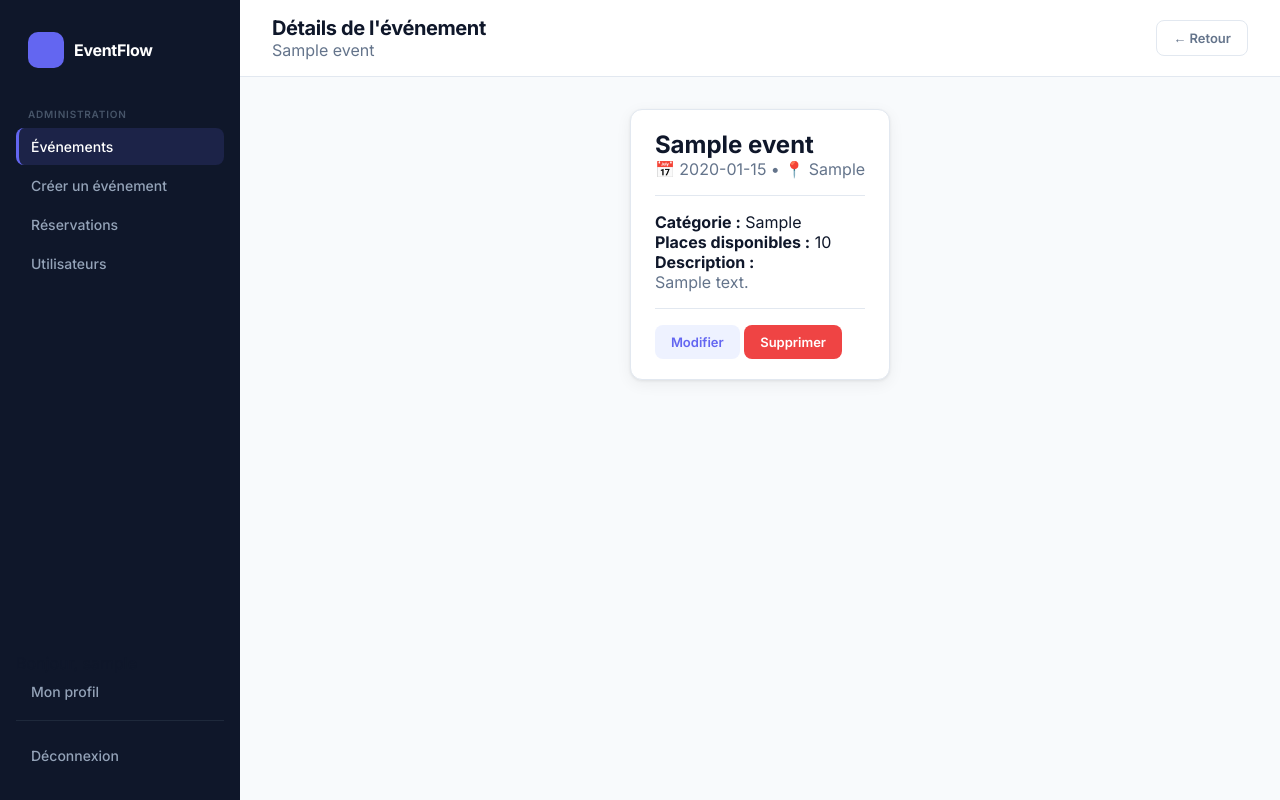
After one commit to gertholam/ticket_booking_projet_cumberland, a Flask app: page /admin/events/1 in a window 1280 px wide. The commit adds this page. Run offline with Flask 3, Linux system fonts and the light colour scheme; the visitor is signed in with stand-in values (Sample User, id 1); tables that the repository leaves empty hold one stand-in row (values such as "Sample post").

Commit message:
révision finale corrigée 2

```diff
--- a/app/models/booking.py
+++ b/app/models/booking.py
@@ -7,7 +7,7 @@ class Booking(db.Model):
     id = db.Column(db.Integer, primary_key=True)
 
     user_id = db.Column(db.Integer, db.ForeignKey('users.id'))
-    event_id = db.Column(db.Integer, db.ForeignKey('events.id'))
+    event_id = db.Column(db.Integer, db.ForeignKey('events.id', ondelete='CASCADE'), nullable=False)
 
     booking_date = db.Column(db.DateTime, default=datetime.utcnow)
 
@@ -17,4 +17,4 @@ class Booking(db.Model):
 
     #  RELATIONS PROPREMENT NOMMÉES
     user = db.relationship("User", backref="user_bookings")
-    event = db.relationship("Event", backref="event_bookings")
+    event = db.relationship("Event", back_populates="bookings")
--- a/app/routes/view_routes.py
+++ b/app/routes/view_routes.py
@@ -66,6 +66,19 @@ def admin_events():
     return render_template("admin_dash.html", events=events)
 
 
+@view_bp.route("/admin/events/<int:id>")
+def admin_event_detail(id):
+
+    if not is_admin():
+        return redirect("/")
+
+    event = Event.query.get(id)
+    if not event:
+        return redirect("/admin/events")
+
+    return render_template("admin_event_detail.html", event=event)
+
+
 # SUPPRIMER UN ÉVÉNEMENT
 @view_bp.route("/admin/events/delete/<int:id>", methods=["POST"])
 def delete_event(id):
@@ -76,6 +89,7 @@ def delete_event(id):
     event = Event.query.get(id)
 
     if event:
+        Booking.query.filter_by(event_id=event.id).delete()
         db.session.delete(event)
         db.session.commit()
 
@@ -180,6 +194,23 @@ def admin_bookings():
     bookings = Booking.query.all()
 
     return render_template("admin_bookings.html", bookings=bookings)
+
+
+@view_bp.route("/admin/bookings/cancel/<int:id>", methods=["POST"])
+def cancel_admin_booking(id):
+
+    if not is_admin():
+        return redirect("/")
+
+    booking = Booking.query.get(id)
+    if booking:
+        event = Event.query.get(booking.event_id)
+        if event:
+            event.seats_available = (event.seats_available or 0) + booking.number_tickets
+        db.session.delete(booking)
+        db.session.commit()
+
+    return redirect("/admin/bookings")
 
 
 @view_bp.route("/admin/users")
--- a/app/templates/admin_bookings.html
+++ b/app/templates/admin_bookings.html
@@ -35,6 +35,10 @@
       <form method="POST" action="/admin/bookings/reject/{{ booking.id }}">
         <button class="btn btn-danger" type="submit"> Refuser</button>
       </form>
+      {% elif booking.status == 'confirmed' %}
+      <form method="POST" action="/admin/bookings/cancel/{{ booking.id }}">
+        <button class="btn btn-danger" type="submit" onclick="return confirm('Annuler cette réservation ?')"> Annuler</button>
+      </form>
       {% endif %}
     </div>
   </div>
--- a/app/templates/admin_dash.html
+++ b/app/templates/admin_dash.html
@@ -22,6 +22,7 @@
       </div>
     </div>
     <div class="card-actions">
+      <a href="/admin/events/{{ event.id }}" class="btn btn-primary"> Détails</a>
       <a href="/admin/events/edit/{{ event.id }}" class="btn btn-edit"> Modifier</a>
       <form action="/admin/events/delete/{{ event.id }}" method="POST">
         <button class="btn btn-danger" type="submit" onclick="return confirm('Supprimer cet événement ?')"> Supprimer</button>
--- /dev/null
+++ b/app/templates/admin_event_detail.html
@@ -0,0 +1,31 @@
+{% extends 'base.html' %}
+
+{% block title %}Détails — {{ event.event_name }} — EventFlow{% endblock %}
+{% block sidebar_label %}Administration{% endblock %}
+{% block sidebar %}
+  <a href="/admin/events" class="active"> Événements</a>
+  <a href="/admin/events/create"> Créer un événement</a>
+  <a href="/admin/bookings"> Réservations</a>
+  <a href="/admin/users"> Utilisateurs</a>
+{% endblock %}
+{% block page_heading %}Détails de l'événement{% endblock %}
+{% block subtitle %}<span class="text-muted">{{ event.event_name }}</span>{% endblock %}
+{% block topbar_action %}<a href="/admin/events" class="btn btn-ghost">← Retour</a>{% endblock %}
+{% block content %}
+  <div class="card">
+    <h2>{{ event.event_name }}</h2>
+    <p class="text-muted">📅 {{ event.event_date }} • 📍 {{ event.location }}</p>
+    <hr>
+    <p><strong>Catégorie :</strong> {{ event.categorie or 'N/A' }}</p>
+    <p><strong>Places disponibles :</strong> {{ event.seats_available or 'N/A' }}</p>
+    <p><strong>Description :</strong></p>
+    <p class="text-muted">{{ event.description or 'Pas de description fournie.' }}</p>
+    <hr>
+    <div class="event-admin-actions">
+      <a href="/admin/events/edit/{{ event.id }}" class="btn btn-edit">Modifier</a>
+      <form action="/admin/events/delete/{{ event.id }}" method="POST" style="display:inline-block;">
+        <button class="btn btn-danger" type="submit" onclick="return confirm('Supprimer cet événement ?')">Supprimer</button>
+      </form>
+    </div>
+  </div>
+{% endblock %}
--- a/app/templates/edit_event.html
+++ b/app/templates/edit_event.html
@@ -27,6 +27,10 @@
           <label>Catégorie</label>
           <input type="text" name="category" value="{{ event.categorie }}">
         </div>
+        <div class="form-group">
+          <label>Places disponibles</label>
+          <input type="number" name="seats_available" min="1" value="{{ event.seats_available }}" required>
+        </div>
         <div class="form-group full">
           <label>Lieu</label>
           <input type="text" name="location" value="{{ event.location }}" required>
```
Also changed, not shown: app/models/event.py (+6 -2 lines).
